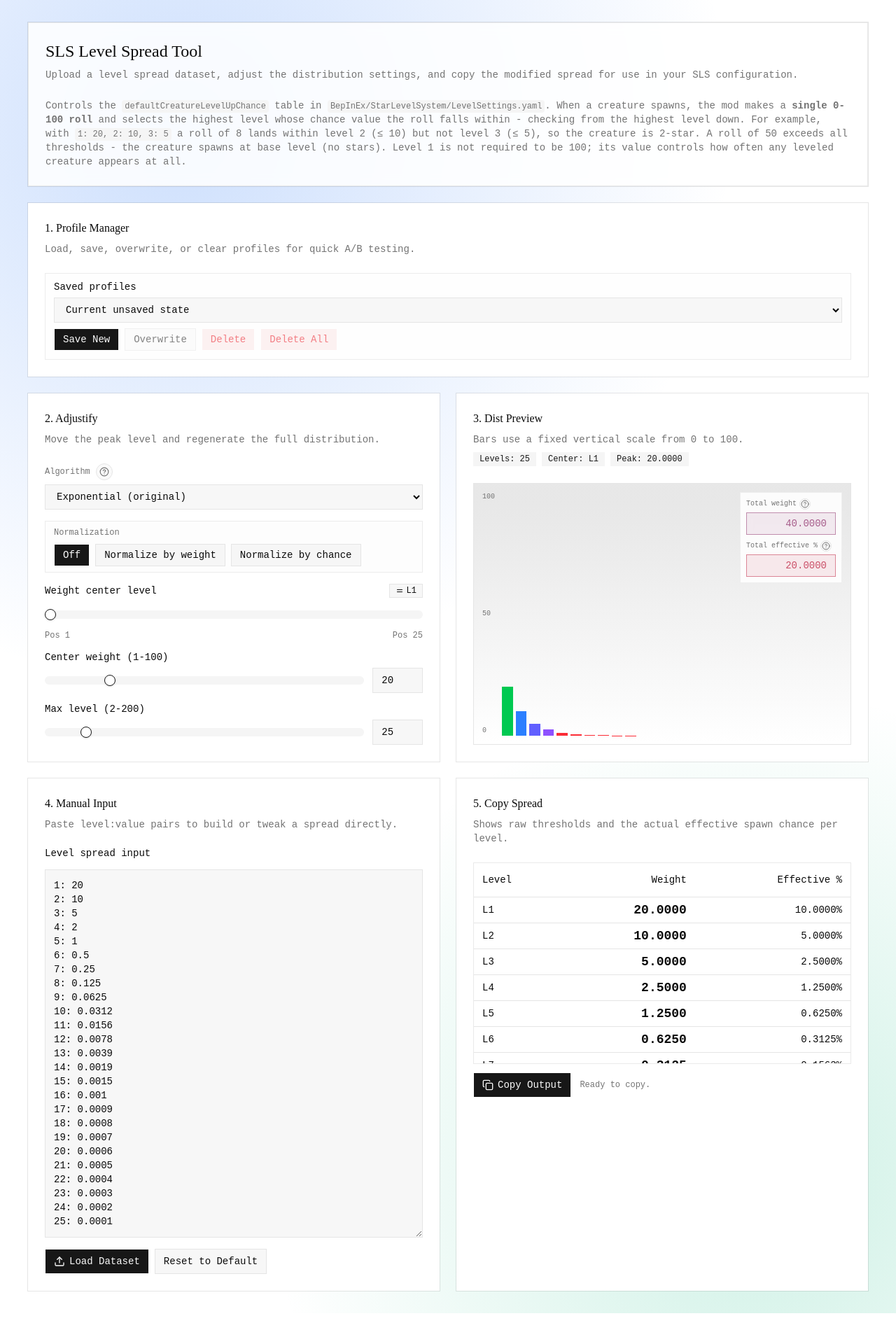
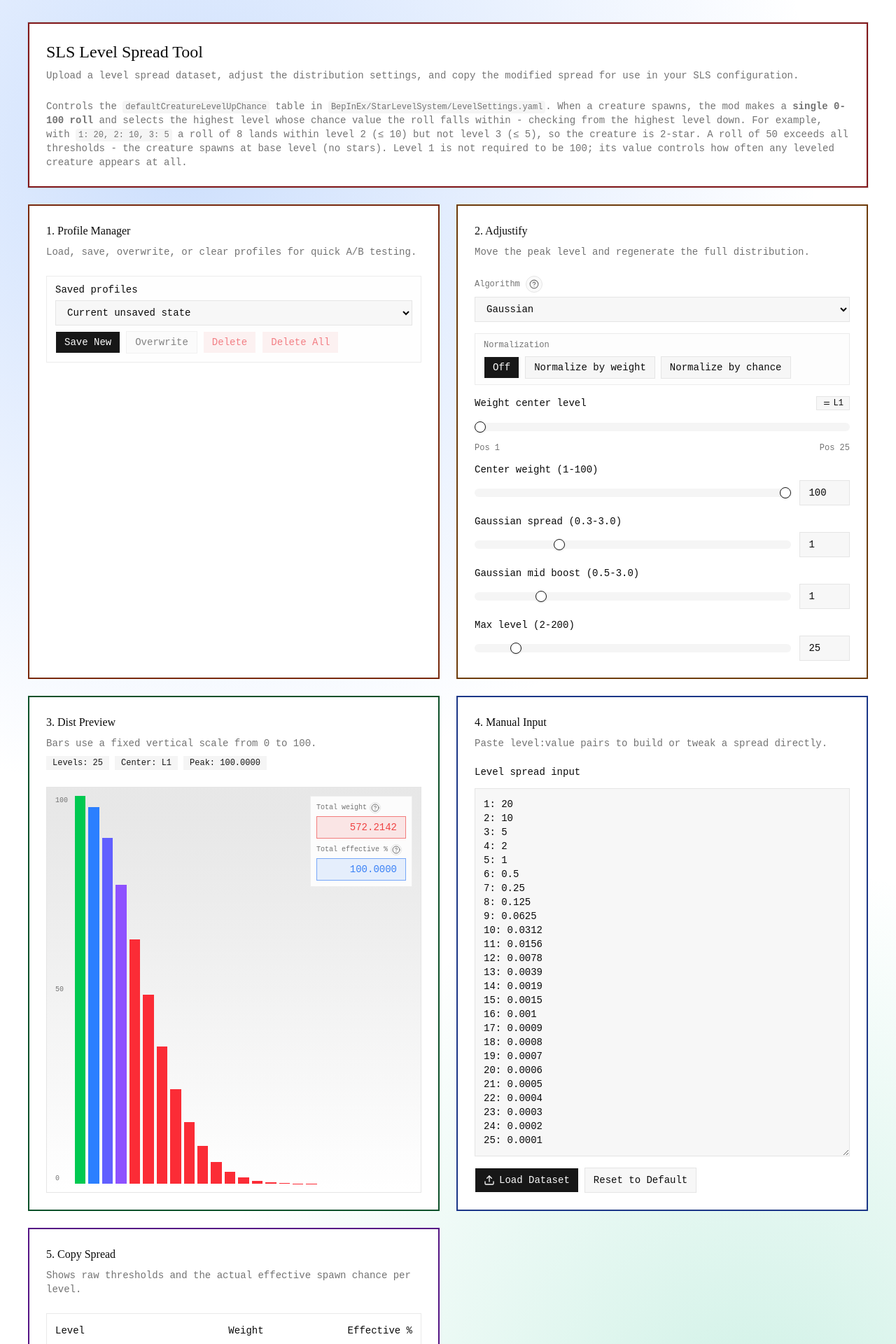
Before and after one commit to dsthedev/slslevelspreadtool, a React (Vite) app: page / in a window 1280 px wide. Shown: the top 1920 px of the page at 70% size. Before the commit the page ends 1876 px from the top, so only its background shows below. Built offline with nearby package versions, Linux system fonts and the light colour scheme.

Commit message:
feat: update default algorithm to gaussian and enhance component styling with className props

```diff
--- a/src/App.tsx
+++ b/src/App.tsx
@@ -55,7 +55,7 @@ export function App() {
     DEFAULT_GAUSSIAN_MID_BOOST
   )
   const [algorithm, setAlgorithm] = useState<DistributionAlgorithm>(
-    "exponential"
+    "gaussian"
   )
   const [normalizationMode, setNormalizationMode] = useState<
     "none" | "weight" | "chance"
@@ -153,7 +153,7 @@ export function App() {
     const clampedMaxLevel = clampMaxLevel(draft.maxLevel)
     const resolvedAlgorithm = isDistributionAlgorithm(draft.algorithm)
       ? draft.algorithm
-      : "exponential"
+      : "gaussian"
     const parsedDraftEntries = parseLevelSpread(draft.rawInput)
     const nextSourceEntries =
       resolvedAlgorithm === "manual" && parsedDraftEntries.length > 0
@@ -400,7 +400,10 @@ export function App() {
   return (
     <main className="min-h-svh bg-[radial-gradient(circle_at_20%_10%,rgba(59,130,246,0.25),transparent_40%),radial-gradient(circle_at_85%_90%,rgba(16,185,129,0.2),transparent_35%)] px-4 py-8 sm:px-6 lg:px-10">
       <div className="mx-auto flex w-full max-w-7xl flex-col gap-6">
-        <Card className="border border-border/80 bg-card/85 backdrop-blur-sm">
+        <Card
+          id="hero-section"
+          className="border-2 border-red-900 backdrop-blur-sm"
+        >
           <CardHeader>
             <CardTitle className="text-2xl">SLS Level Spread Tool</CardTitle>
             <CardDescription>
@@ -426,8 +429,12 @@ export function App() {
         </Card>
 
         <div className="grid gap-6 xl:grid-cols-2">
-          <div className="xl:col-span-2">
+          <div
+            id="profile-manager-section"
+            className="rounded-xl border-2 border-orange-900 p-0"
+          >
             <ProfileManagerCard
+              className="h-full rounded-xl border-0"
               savedProfiles={savedProfiles.map((profile) => ({
                 id: profile.id,
                 name: profile.name,
@@ -441,8 +448,12 @@ export function App() {
             />
           </div>
 
-          <div className="h-full">
+          <div
+            id="adjustify-section"
+            className="h-full rounded-xl border-2 border-yellow-900 p-0"
+          >
             <WeightSlider
+              className="h-full rounded-xl border-0"
               centerPosition={safeCenterPosition}
               maxPosition={Math.max(1, sourceEntries.length)}
               selectedLevelLabel={selectedLevel ?? 1}
@@ -480,8 +491,12 @@ export function App() {
             />
           </div>
 
-          <div className="h-full">
+          <div
+            id="distribution-preview-section"
+            className="h-full rounded-xl border-2 border-green-900 p-0"
+          >
             <SpreadChart
+              className="h-full rounded-xl border-0"
               entries={weightedEntries}
               centerPosition={safeCenterPosition}
               algorithm={algorithm}
@@ -492,8 +507,12 @@ export function App() {
             />
           </div>
 
-          <div className="h-full">
+          <div
+            id="input-section"
+            className="h-full rounded-xl border-2 border-blue-900 p-0"
+          >
             <ManualInputCard
+              className="h-full rounded-xl border-0"
               value={rawInput}
               onChange={handleRawInputChange}
               onLoad={handleLoad}
@@ -501,8 +520,16 @@ export function App() {
             />
           </div>
 
-          <div className="h-full">
-            <OutputTable entries={weightedEntries} onCopy={handleCopy} copied={copied} />
+          <div
+            id="copy-section"
+            className="h-full rounded-xl border-2 border-purple-900 p-0"
+          >
+            <OutputTable
+              className="h-full rounded-xl border-0"
+              entries={weightedEntries}
+              onCopy={handleCopy}
+              copied={copied}
+            />
           </div>
         </div>
       </div>
--- a/src/components/levelupchance/constants.ts
+++ b/src/components/levelupchance/constants.ts
@@ -25,7 +25,7 @@ export const DEFAULT_LEVEL_SPREAD = `1: 20
 25: 0.0001`
 
 export const DECAY_FACTOR = 0.5
-export const DEFAULT_CENTER_WEIGHT = 20
+export const DEFAULT_CENTER_WEIGHT = 100
 export const DEFAULT_MAX_LEVEL = 25
 export const DEFAULT_STEP_AMOUNT = 1
 export const DEFAULT_GAUSSIAN_SPREAD = 1
--- a/src/components/levelupchance/dataset-editor.tsx
+++ b/src/components/levelupchance/dataset-editor.tsx
@@ -10,6 +10,7 @@ import {
 } from "@/components/ui/card"
 import { Label } from "@/components/ui/label"
 import { Textarea } from "@/components/ui/textarea"
+import { cn } from "@/lib/utils"
 
 type DatasetEditorProps = {
   value: string
@@ -34,12 +35,16 @@ type ProfileManagerCardProps = Pick<
   | "onOverwriteProfile"
   | "onDeleteProfile"
   | "onDeleteAllProfiles"
->
+> & {
+  className?: string
+}
 
 type ManualInputCardProps = Pick<
   DatasetEditorProps,
   "value" | "onChange" | "onLoad" | "onResetDefault"
->
+> & {
+  className?: string
+}
 
 export function ProfileManagerCard({
   savedProfiles,
@@ -49,11 +54,12 @@ export function ProfileManagerCard({
   onOverwriteProfile,
   onDeleteProfile,
   onDeleteAllProfiles,
+  className,
 }: ProfileManagerCardProps) {
   const hasSelectedProfile = selectedProfileId !== null
 
   return (
-    <Card className="h-full">
+    <Card className={cn("h-full", className)}>
       <CardHeader>
         <CardTitle>1. Profile Manager</CardTitle>
         <CardDescription>
@@ -116,9 +122,10 @@ export function ManualInputCard({
   onChange,
   onLoad,
   onResetDefault,
+  className,
 }: ManualInputCardProps) {
   return (
-    <Card className="h-full">
+    <Card className={cn("h-full", className)}>
       <CardHeader>
         <CardTitle>4. Manual Input</CardTitle>
         <CardDescription>
--- a/src/components/levelupchance/output-table.tsx
+++ b/src/components/levelupchance/output-table.tsx
@@ -19,18 +19,20 @@ import {
   TableHeader,
   TableRow,
 } from "@/components/ui/table"
+import { cn } from "@/lib/utils"
 
 type OutputTableProps = {
   entries: LevelEntry[]
   onCopy: () => void
   copied: boolean
+  className?: string
 }
 
-export function OutputTable({ entries, onCopy, copied }: OutputTableProps) {
+export function OutputTable({ entries, onCopy, copied, className }: OutputTableProps) {
   const effectiveEntries = useMemo(() => getEffectiveLevelChances(entries), [entries])
 
   return (
-    <Card className="flex h-full flex-col">
+    <Card className={cn("flex h-full flex-col", className)}>
       <CardHeader>
         <CardTitle>5. Copy Spread</CardTitle>
         <CardDescription>
--- a/src/components/levelupchance/spread-chart.tsx
+++ b/src/components/levelupchance/spread-chart.tsx
@@ -26,6 +26,7 @@ type SpreadChartProps = {
   selectedLevel: number | null
   peakValue: number
   error: string | null
+  className?: string
 }
 
 function getBandColorClass(
@@ -68,6 +69,7 @@ export function SpreadChart({
   selectedLevel,
   peakValue,
   error,
+  className,
 }: SpreadChartProps) {
   const maxScaleValue = 100
   const centerIndex = Math.max(centerPosition - 1, 0)
@@ -85,7 +87,7 @@ export function SpreadChart({
   const hasUnreachableEntries = unreachableEntries.length > 0
 
   return (
-    <Card className="flex h-full flex-col">
+    <Card className={cn("flex h-full flex-col", className)}>
       <CardHeader>
         <CardTitle>3. Dist Preview</CardTitle>
         <CardDescription>Bars use a fixed vertical scale from 0 to 100.</CardDescription>
--- a/src/components/levelupchance/weight-slider.tsx
+++ b/src/components/levelupchance/weight-slider.tsx
@@ -17,6 +17,7 @@ import {
 } from "@/components/ui/card"
 import { Input } from "@/components/ui/input"
 import { Label } from "@/components/ui/label"
+import { cn } from "@/lib/utils"
 
 type WeightSliderProps = {
   centerPosition: number
@@ -31,6 +32,7 @@ type WeightSliderProps = {
   algorithmControls: AlgorithmControl[]
   stepAmount: number
   normalizationMode: "none" | "weight" | "chance"
+  className?: string
   onChange: (position: number) => void
   onCenterWeightChange: (value: number) => void
   onGaussianSpreadChange: (value: number) => void
@@ -54,6 +56,7 @@ export function WeightSlider({
   algorithmControls,
   stepAmount,
   normalizationMode,
+  className,
   onChange,
   onCenterWeightChange,
   onGaussianSpreadChange,
@@ -66,7 +69,7 @@ export function WeightSlider({
   const selectedAlgorithmDescription = algorithmDescriptions[algorithm]
 
   return (
-    <Card className="h-full">
+    <Card className={cn("h-full", className)}>
       <CardHeader>
         <CardTitle>2. Adjustify</CardTitle>
         <CardDescription>
```
